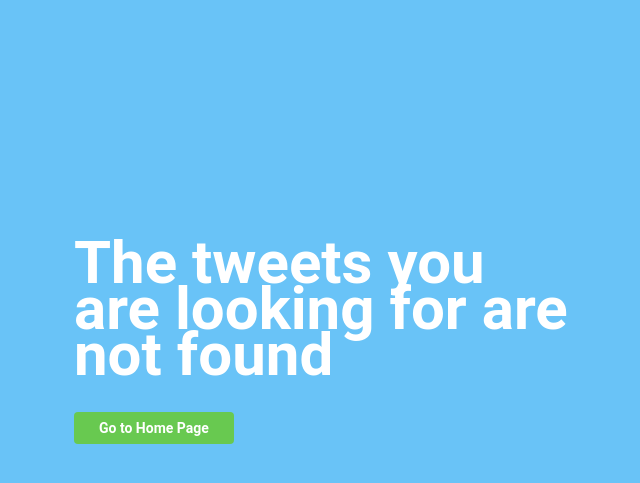
After one commit to kingjuno/hackon-project, a Flask app: template templates/error.html in a window 1280 px wide. The commit adds this page. Shown: the top 483 px of the page, without its empty margins (366-1006 px from the left). Run offline with Flask 2, Linux system fonts and the light colour scheme; the template is opened without the code that fills it, so the values that code supplies are empty.

Commit message:
added resource website

```diff
--- a/app.py
+++ b/app.py
@@ -1,5 +1,5 @@
 from flask import Flask, render_template, request, url_for, flash, redirect
-from fetcher import all,specific_data
+from fetcher import *
 app = Flask(__name__)
 
 @app.route('/country/<name>', methods=['GET','POST'])
@@ -17,8 +17,19 @@ def enter():
             return render_template('index.html',data=all())
     return render_template('enter_country.html')
 
-@app.route('/resource/',methods=['GET','POST'])
+@app.route('/info/', methods = ['GET','POST'])
 def resource():
+    city = request.form["n1"]
+    required_resource = request.form["n2"]
+
+    tweets = get_tweets(city, required_resource)
+    if len(tweets) == 0:
+        return render_template('error.html')
+    else:
+        return render_template('resource_data.html', tweets = tweets)
+
+@app.route('/resources/')
+def resource_home():
     return render_template('resource.html')
 
 
--- /dev/null
+++ b/templates/error.html
@@ -0,0 +1,82 @@
+<!DOCTYPE html>
+<html>
+    <head>
+        <style>
+            body {
+  background-color: #69c3f7;
+}
+
+.message-box {
+  height: 200px;
+  width: 500px;
+  position: absolute;
+  top: 50%;
+  left: 50%;
+  margin-top: -200px;
+  margin-left: -200px;
+  color: #FFF;
+  font-family: Roboto;
+  font-weight: 300;
+}
+.message-box h1 {
+  font-size: 60px;
+  line-height: 46px;
+  margin-bottom: 40px;
+}
+.buttons-con .action-link-wrap {
+  margin-top: 40px;
+}
+.buttons-con .action-link-wrap a {
+  background: #68c950;
+  padding: 8px 25px;
+  border-radius: 4px;
+  color: #FFF;
+  font-weight: bold;
+  font-size: 14px;
+  transition: all 0.3s linear;
+  cursor: pointer;
+  text-decoration: none;
+  margin-right: 10px
+}
+.buttons-con .action-link-wrap a:hover {
+  background: #5A5C6C;
+  color: #fff;
+}
+
+
+@keyframes float {
+	100% {
+    transform: translateY(20px);
+  }
+}
+@media (max-width: 450px) {
+  svg {
+    position: absolute;
+    top: 50%;
+    left: 50%;
+    margin-top: -250px;
+    margin-left: -190px;
+  }
+  .message-box {
+    top: 50%;
+    left: 50%;
+    margin-top: -100px;
+    margin-left: -190px;
+    text-align: center;
+  }
+}
+        </style>
+    </head>
+    <body>
+
+
+<div class="message-box">
+  <h1>The tweets you are looking for are not found</h1>
+  <div class="buttons-con">
+    <div class="action-link-wrap">
+      <a href= "/home" class="link-button">Go to Home Page</a>
+    </div>
+  </div>
+</div>
+    </body>
+</html>
--- a/templates/index.html
+++ b/templates/index.html
@@ -13,6 +13,7 @@
   <link href="https://fonts.googleapis.com/css?family=Open+Sans:300,300i,400,400i,600,600i,700,700i|Raleway:300,300i,400,400i,500,500i,600,600i,700,700i|Poppins:300,300i,400,400i,500,500i,600,600i,700,700i" rel="stylesheet">
 
   <!-- Vendor CSS Files -->
+
   <link href="{{ url_for('static', filename='/assets/vendor/aos/aos.css') }}" rel="stylesheet">
   <link href="{{ url_for('static', filename='/assets/vendor/bootstrap/css/bootstrap.min.css') }}" rel="stylesheet">
   <link href="{{ url_for('static', filename='/assets/vendor/bootstrap-icons/bootstrap-icons.css') }}" rel="stylesheet">
@@ -63,7 +64,7 @@
           <li><a class="nav-link scrollto" href="/country">Live Data</a></li>
           <li><a class="nav-link scrollto" href="#cards">Current Status</a></li>
           <li><a class="nav-link scrollto" href="#team">Team</a></li>
-          <li><a class="nav-link scrollto" href="#">Resource</a></li>
+          <li><a class="nav-link scrollto" href="/resource">Resource</a></li>
           <li class="dropdown"><a href="#"><span>Bots</span> <i class="bi bi-chevron-down"></i></a>
             <ul>
               <li><a href="https://telegram.me/coviresbot">CoviRes</a></li>
--- a/templates/resource.html
+++ b/templates/resource.html
@@ -20,7 +20,7 @@
     COVID RESOURCE PAGE
   </h1>
     <div class="s008">
-      <form  method="POST" action="/resource/">
+      <form  method="POST" action="/info/">
       <!--<input type="SUBMIT"/>-->
         <div class="inner-form">
           <div class="advance-search">
```
Also changed, not shown: fetcher.py (+38 -19 lines), 2 other files.
